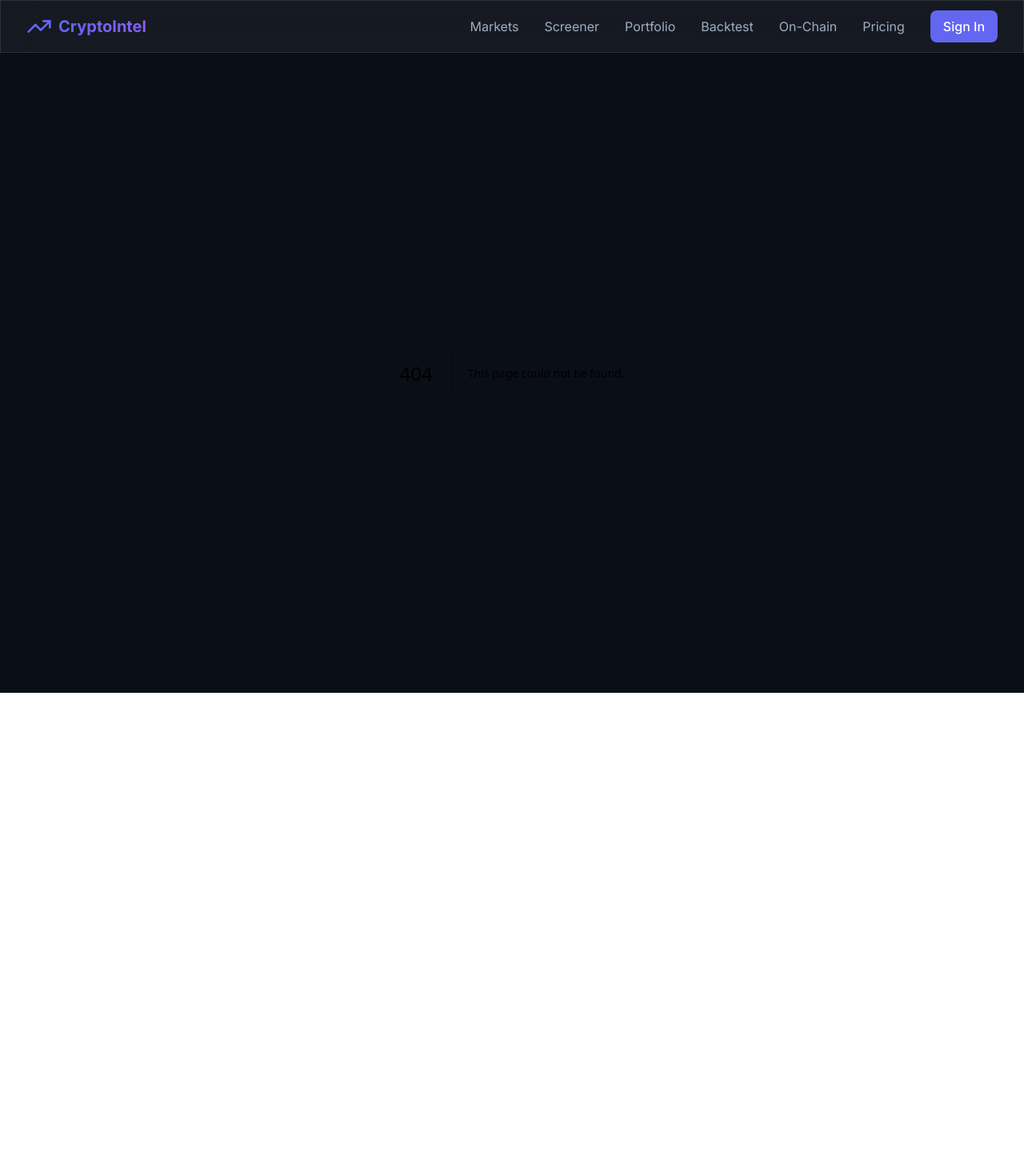
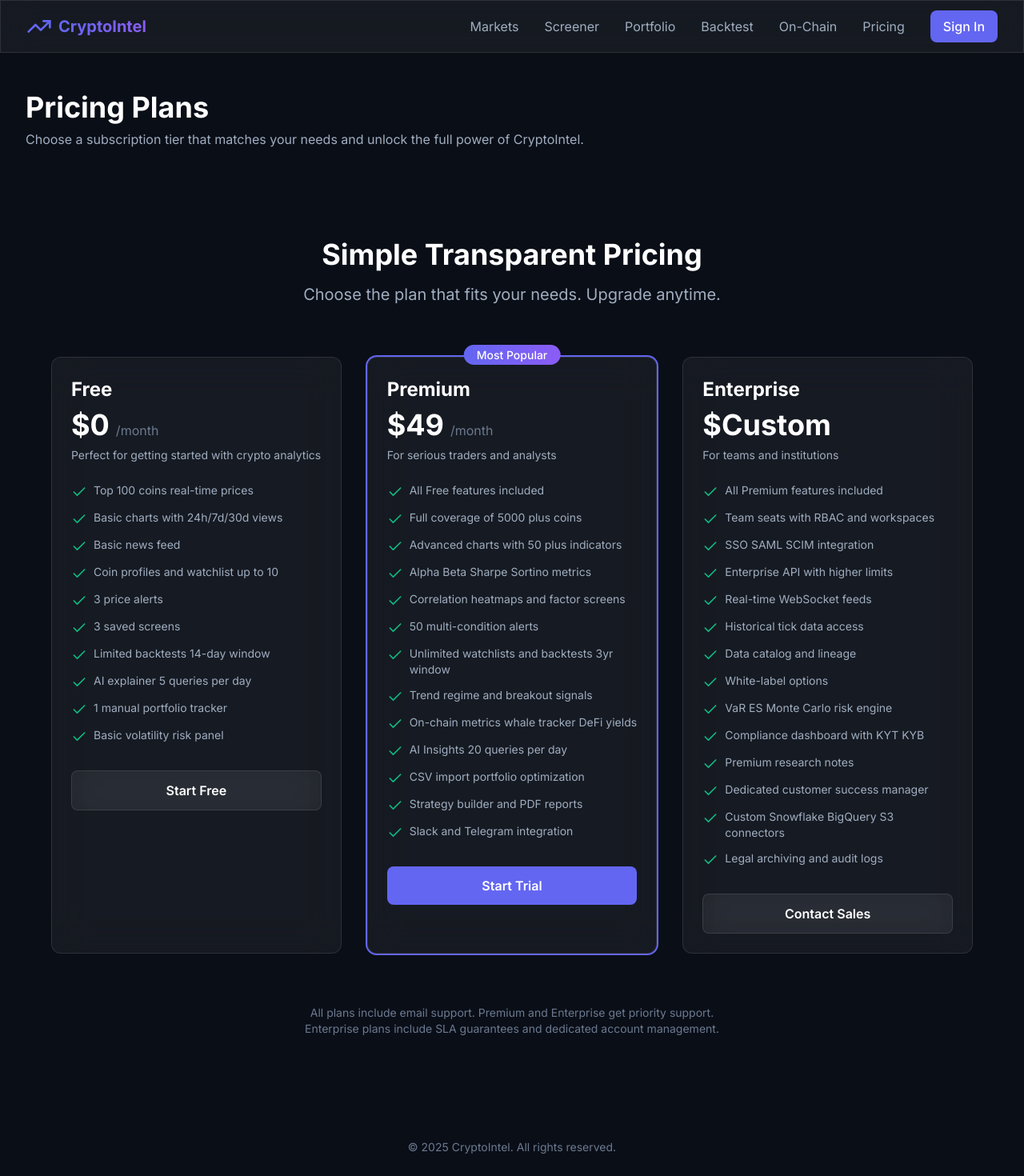
Before and after one commit to bharathk2498/crypto-intelligence-platform, a Next.js app: page /pricing in a window 1280 px wide. Before the commit this address had no page. Shown: the top 1470 px of the page at 80% size. Before the commit the page ends 866 px from the top, so only its background shows below. Built offline with nearby package versions, Linux system fonts and the light colour scheme.

Commit message:
feat: add pricing page

```diff
--- /dev/null
+++ b/app/pricing/page.tsx
@@ -0,0 +1,22 @@
+'use client'
+
+// Pricing page for Crypto Intelligence Platform.
+// This page wraps the existing PricingSection component with a header and
+// descriptive text. It also adds a footer for consistency across the site.
+
+import PricingSection from '@/components/PricingSection'
+
+export default function PricingPage() {
+  return (
+    <div className="max-w-7xl mx-auto px-4 sm:px-6 lg:px-8 py-12">
+      <h1 className="text-4xl font-bold mb-2">Pricing Plans</h1>
+      <p className="text-text-secondary mb-8">
+        Choose a subscription tier that matches your needs and unlock the full power of CryptoIntel.
+      </p>
+      <PricingSection />
+      <footer className="mt-12 text-center text-sm text-text-tertiary">
+        © 2025 CryptoIntel. All rights reserved.
+      </footer>
+    </div>
+  )
+}
```
